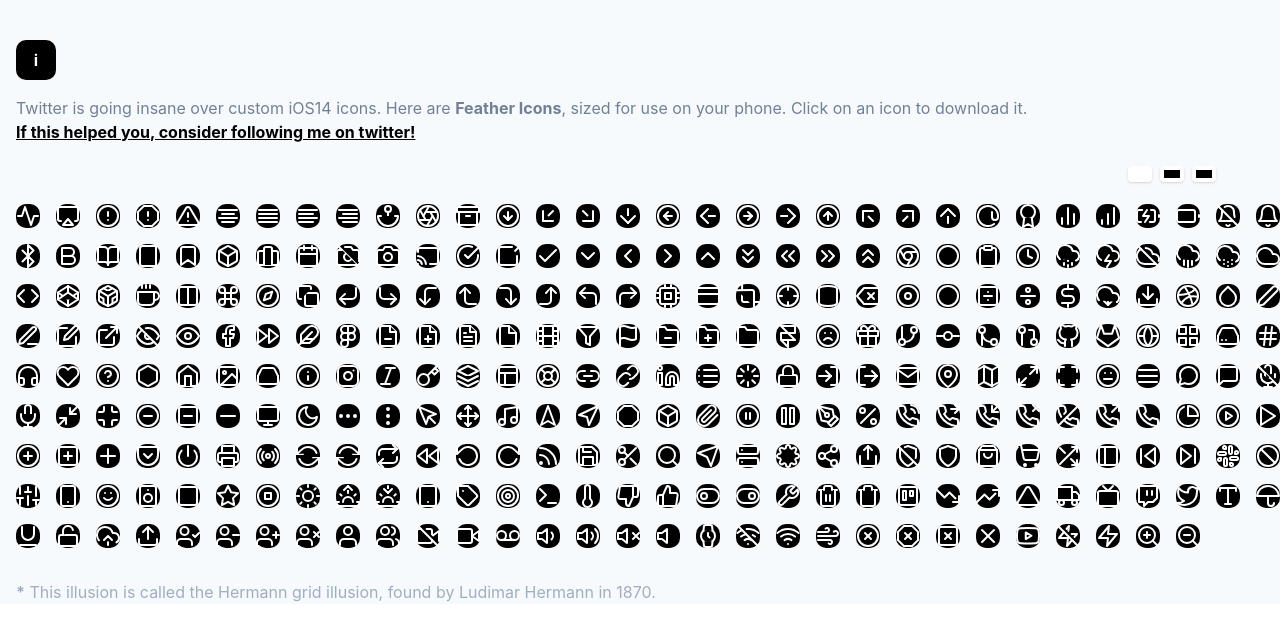
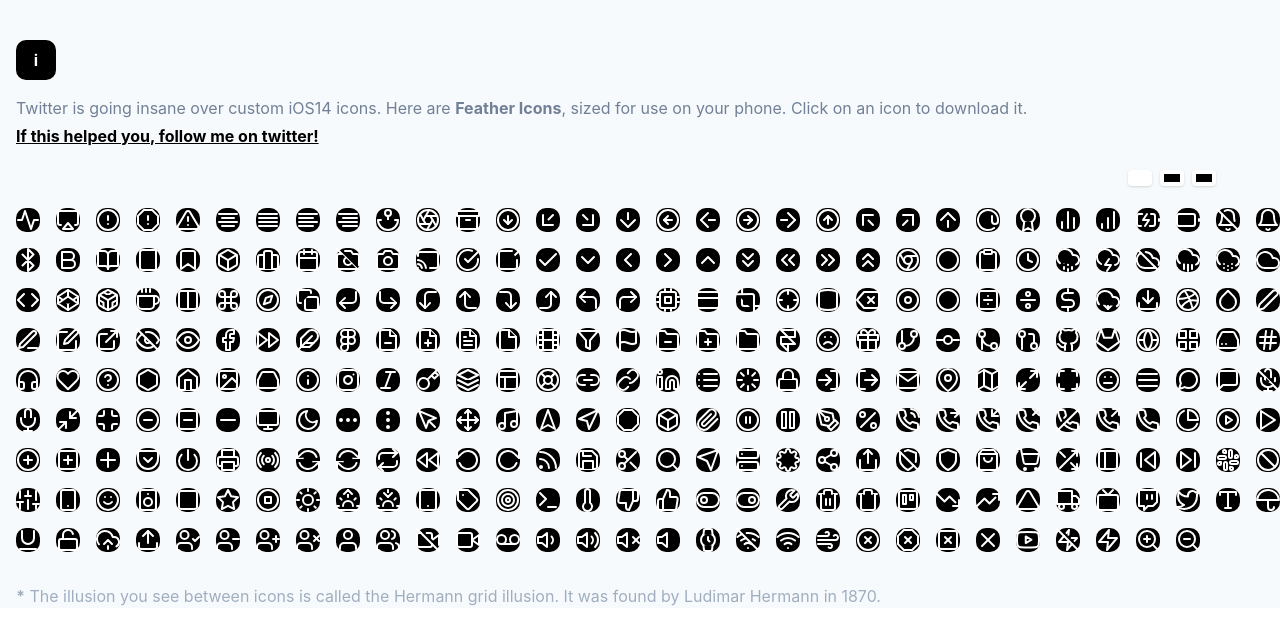
Before and after one commit to JakeCasey/icons, a Next.js app: page / in a window 1280 px wide. Shown: the top 644 px of the page. Built offline with nearby package versions, Linux system fonts and the light colour scheme; what @tailwindcss/ui would draw is missing.

Commit message:
abetter copy

```diff
--- a/pages/index.js
+++ b/pages/index.js
@@ -63,13 +63,13 @@ let Home = () => {
               </a>
               , sized for use on your phone. Click on an icon to download it.{' '}
             </p>
-            <p>
+            <p className="mt-1">
               <a
                 style={{ color: stroke != '#ffffff' ? stroke : '#000000' }}
-                className="font-bold underline"
+                className="font-bold underline "
                 href="https://twitter.com/jakeacasey"
               >
-                If this helped you, consider following me on twitter!{' '}
+                If this helped you, follow me on twitter!{' '}
               </a>
             </p>
           </div>
@@ -2092,8 +2092,9 @@ let Home = () => {
             />
           </div>
           <div className="mb-10 ml-4 text-gray-500">
-            <span className="font-bold">*</span> This illusion is called the
-            Hermann grid illusion, found by Ludimar Hermann in 1870.
+            <span className="font-bold">*</span> The illusion you see between
+            icons is called the Hermann grid illusion. It was found by Ludimar
+            Hermann in 1870.
           </div>
         </Page>
       </div>
```
